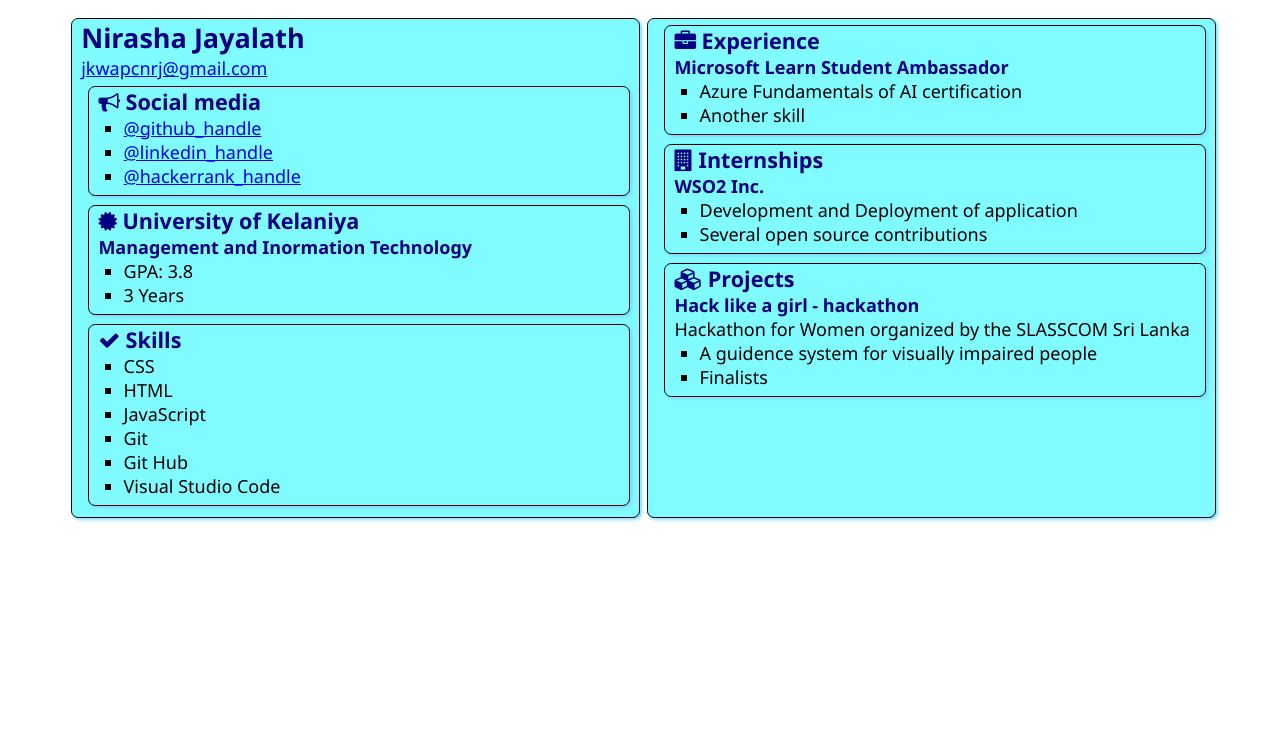
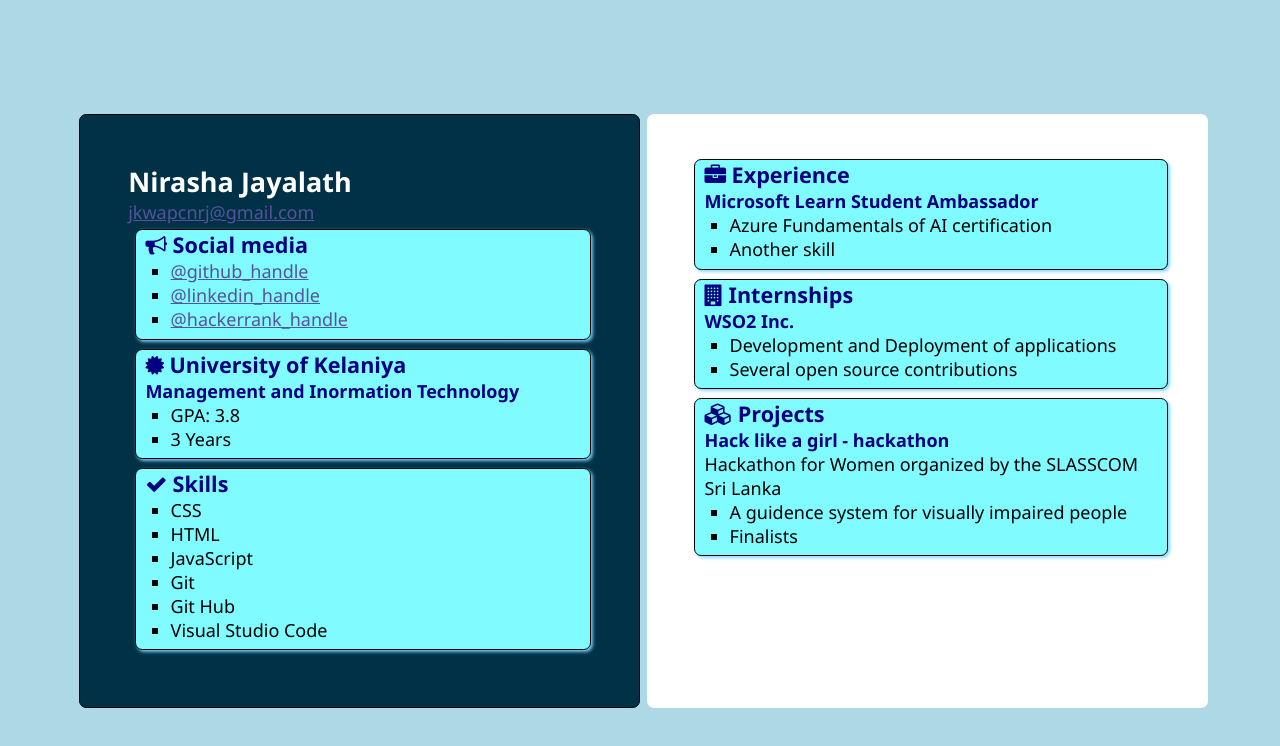
Before and after one commit to jayalath-jknr/SATechnicalOnboarding, a plain HTML site: page src/index.html in a window 1280 px wide. Drawn offline with Linux system fonts and the light colour scheme.

Commit message:
2 column colours were changed

```diff
--- a/src/index.html
+++ b/src/index.html
@@ -11,10 +11,14 @@
 </head>
 <body>
     <main>
-        <article class="box">
+        <article class="left_Side">
             <h1>Nirasha Jayalath</h1>
             <div><a href="mailto:jkwapcnrj@gmail.com">jkwapcnrj@gmail.com</a></div>
-
+            <div class="proffileText">
+                <!-- <div class="imgBx">
+                                            <img src="https://drive.google.com/file/d/1ESqzkHq3nDB3zesIFjB9dWUOSrXaA-Ks/view?usp=sharing">
+                                        </div> -->
+            </div>
             <section class="box">
                 <h2>
                     <i class="fa fa-bullhorn" aria-hidden="true"></i>
@@ -56,7 +60,7 @@
                 </ul>
             </section>
         </article>
-        <article class="box">
+        <article class="right_side">
             <section class="box">
                 <h2>
                     <i class="fa fa-briefcase" aria-hidden="true"></i>
@@ -76,7 +80,7 @@
 
                 <h3>WSO2 Inc.</h3>
                 <ul>
-                    <li>Development and Deployment of application</li>
+                    <li>Development and Deployment of applications</li>
                     <li>Several open source contributions</li>
                 </ul>
             </section>
--- a/src/style.css
+++ b/src/style.css
@@ -2,16 +2,27 @@ body {
     font-family: 'Segoe UI', Tahoma, Geneva, Verdana, sans-serif;
     font-size: 18px;
     margin: 1% 5%;
-    background-color:E6F7FF;
+    /* background-color:E6F7FF; */
+    background-color: lightblue;
+    display: flex;
+justify-content: center;
+align-items: center;
+min-height: 100vh;
 }
 
 main {
     display: grid;
     grid-template-columns: 50% 50%;
     /* background-color:#80D4FF; */
+
 }
-
-
+.container{
+ position: relative;
+ width: 100%;
+ max-width: 1000рх;
+ min-height: 100px;
+ background: #fff;
+}
 .box {
     box-shadow: .1em .1em .2em #80D4FF;
     border-radius: .4em;
@@ -23,9 +34,11 @@ main {
     margin-top: .3em;
     background-color:#80fbff;
 }
-
+a{
+    color: rgb(86, 82, 155);
+}
 h1 {
-    color: navy;
+    color: #fff;
     margin: 0em;
     display: block;
 }
@@ -47,3 +60,32 @@ ul {
     list-style-type: square;
     padding-left: 1.4em;
 }
+.left_Side{
+    /* box-shadow: .1em .1em .2em #80D4FF; */
+    border-radius: .4em;
+    border-width: .01em;
+    border-style: solid;
+    margin-left: .4em;
+    padding: .0em .5em .1em .5em;
+    margin-bottom: .5em;
+    margin-top: .3em;
+    /* background-color:#80fbff; */
+
+    position: relative;
+    background: #003147;
+    padding: 48px;
+}
+
+.right_side{
+    border-radius: .4em;
+    border-width: .01em;
+    /* border-style: solid; */
+    margin-left: .4em;
+    padding: .0em .5em .1em .5em;
+    margin-bottom: .5em;
+    margin-top: .3em;
+
+    position: relative;
+    background: #fff;
+    padding: 40px;
+}
```
